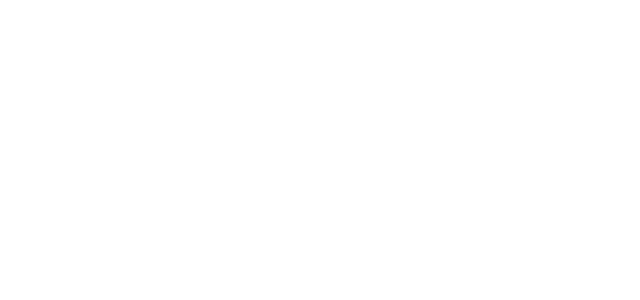
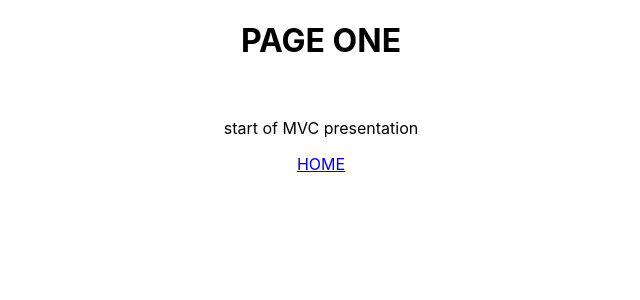
Before and after one commit to Katrina-Dierking/mvc-presentation, a React (Create React App) app: page / in a window 1280 px wide. Shown: the top 300 px of the page, without its empty margins (319-959 px from the left). Built offline with nearby package versions, Linux system fonts and the light colour scheme.

Commit message:
Page one

```diff
--- a/src/App.js
+++ b/src/App.js
@@ -1,10 +1,11 @@
 
 import './App.css';
+import PageOne from './views/PageOne';
 
 function App() {
   return (
     <div className="App">
-
+        <PageOne />
     </div>
   );
 }
--- a/src/assets/styling/_mixins.scss
+++ b/src/assets/styling/_mixins.scss
@@ -29,3 +29,9 @@
     padding:1%;
     @include a();
 }
+
+@mixin img {
+    width: 150px;
+    height: 150px;
+    @include border();
+}
--- a/src/modals/Main.js
+++ b/src/modals/Main.js
@@ -1,13 +1,13 @@
 import React from 'react'
 import './main.scss'
 
-function Main({title, img, description, link}) {
+function Main({title, img, description, link, item}) {
   return (
     <div className="mainModal">
         <h1>{title}</h1>
         <img src={img} alt = '' />
         <p>{description}</p>
-        <a href="#">{link}</a>
+        <a href={link}>{item}</a>
     </div>
   )
 }
--- a/src/modals/main.scss
+++ b/src/modals/main.scss
@@ -0,0 +1,2 @@
+@import '../assets/styling/colors';
+@import '../assets/styling/mixins';
--- /dev/null
+++ b/src/views/PageOne.js
@@ -0,0 +1,15 @@
+import React from 'react'
+import Main from '../modals/Main'
+
+function PageOne() {
+  return (
+   <Main
+        title="PAGE ONE"
+        description="start of MVC presentation"
+        link = "https://hertimetocode.com"
+        item="HOME"
+   />
+  )
+}
+
+export default PageOne
```
